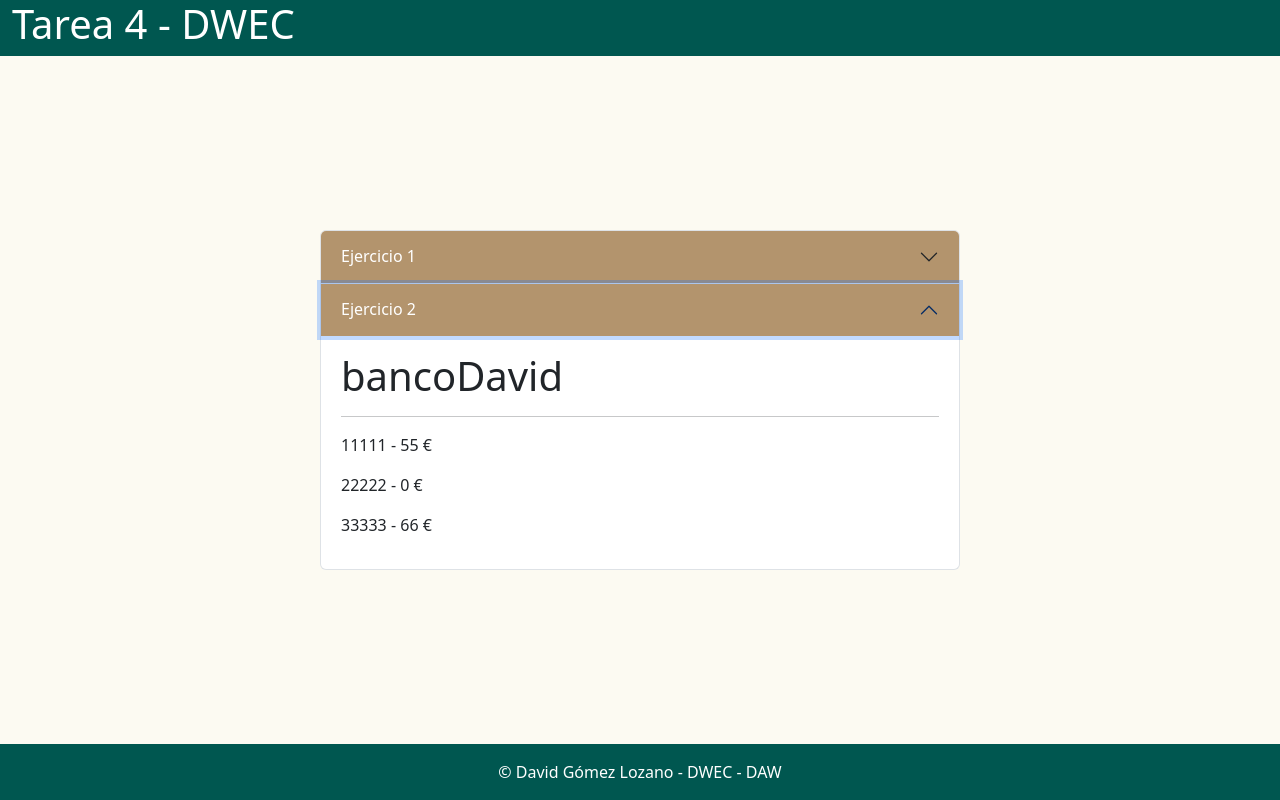
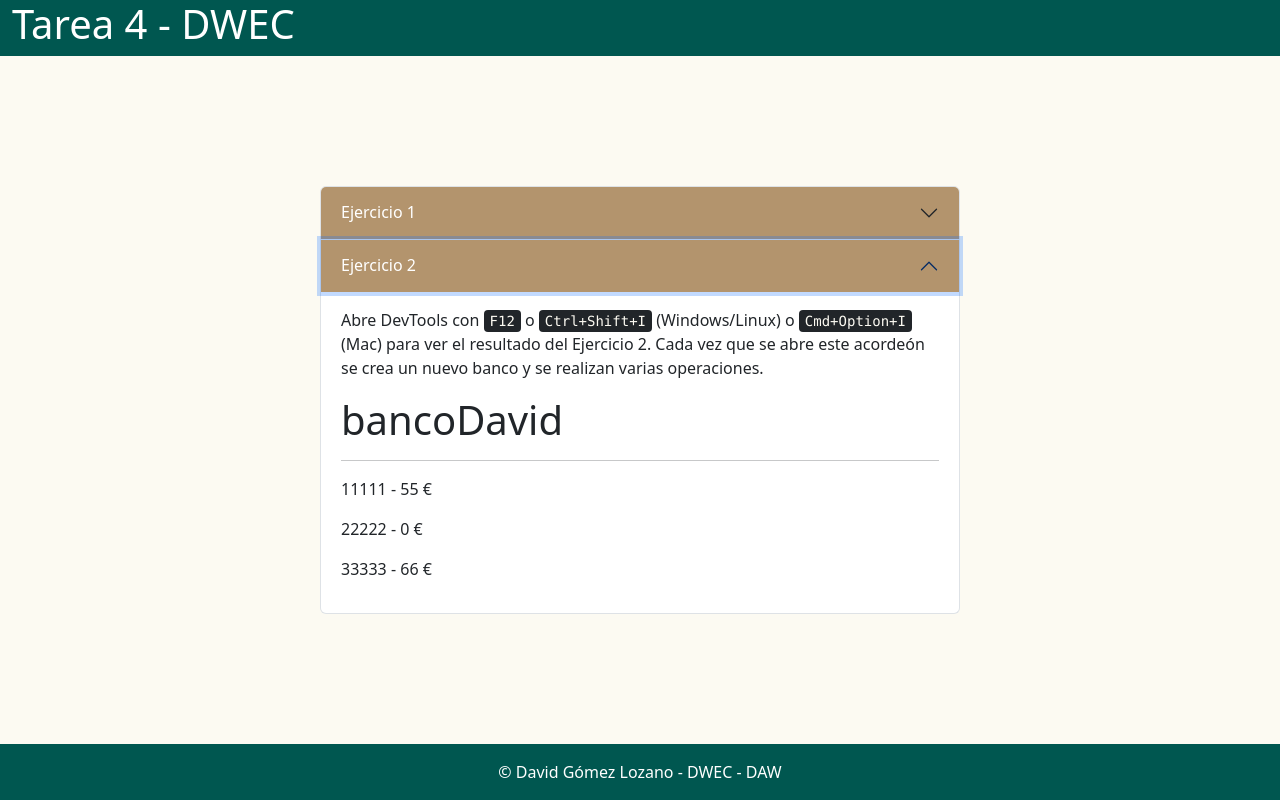
Before and after one commit to DavidGom1/DWEC-Tarea4, a plain HTML site: page index.html in a window 1280 px wide. Both pictures are taken after a click on the button "Ejercicio 2". Drawn offline with nearby package versions, Linux system fonts and the light colour scheme.

Commit message:
Agregar instrucciones para el Ejercicio 2 en index.html y registrar la creación de un banco en consola en tarea4.js.

```diff
--- a/index.html
+++ b/index.html
@@ -184,6 +184,9 @@
                 </h2>
                 <div id="Ejercicio2" class="accordion-collapse collapse" data-bs-parent="#accordionEjercicios">
                     <div class="accordion-body" id="resultadoEj2">
+                        <p>Abre DevTools con <kbd>F12</kbd> o <kbd>Ctrl+Shift+I</kbd> (Windows/Linux) o
+                            <kbd>Cmd+Option+I</kbd> (Mac) para ver el resultado del Ejercicio 2. Cada vez que se abre este acordeón se crea un nuevo banco y se realizan varias operaciones.
+                        </p>
                     </div>
                 </div>
             </div>
--- a/res/tarea4.js
+++ b/res/tarea4.js
@@ -66,6 +66,7 @@ class Banco {       // Punto 6
     constructor(nombre) {
         this.nombre = nombre;
         this.cuentas = [];
+        console.log(`Banco ${nombre} creado`);
     }
 
     crearCuenta(numero, saldoInicial) {   // Punto 7
@@ -176,8 +177,6 @@ botonEj1P5.addEventListener("click", () => {
 
 
 // Comprobacion Ejercicio 2
-
-
     const acordeonEj2 = document.getElementById("Ejercicio2Item");
     acordeonEj2.addEventListener("show.bs.collapse", () => {
         console.clear();
@@ -188,6 +187,6 @@ botonEj1P5.addEventListener("click", () => {
         miBanco.actualizarCuenta(11111, 55);
         miBanco.actualizarCuenta(33333, 66);
         const contenedorEj2 = document.getElementById("resultadoEj2");
-        contenedorEj2.innerHTML = "";
+        contenedorEj2.lastChild.remove();
         contenedorEj2.appendChild(miBanco.listarCuentas());
     });
```
